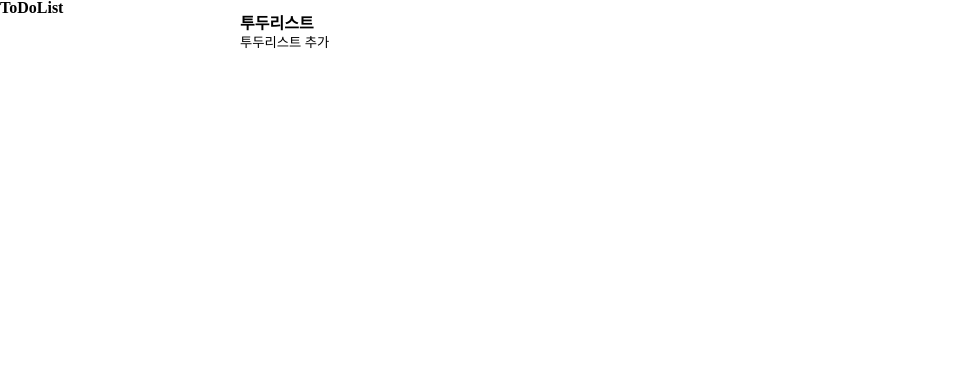
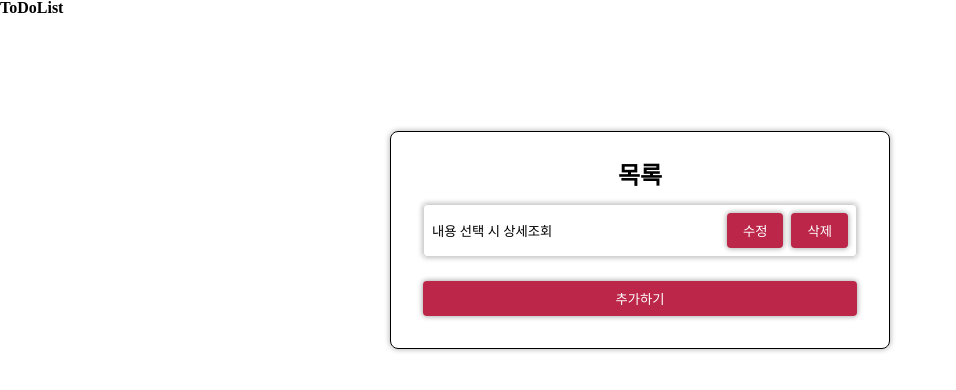
Before and after one commit to postop09/STUDY_todoList, a React (Create React App) app: page /home in a window 1280 px wide. Shown: the top 390 px of the page, without its empty margins (0-956 px from the left). Built offline with nearby package versions, Linux system fonts and the light colour scheme; no server answers; a web font is replaced by a local one.

Commit message:
#3 [ToDoList] - 목록조회 ui 구현

```diff
--- a/src/App.tsx
+++ b/src/App.tsx
@@ -6,6 +6,7 @@ import Home from "./pages/Home";
 import Layout from "./component/layout/Layout";
 import { AppProvider } from "./context/AppContext";
 import { PATH } from "./const/enums";
+import Detail from "./pages/Home/Detail";
 
 function App() {
   return (
@@ -16,6 +17,7 @@ function App() {
             <Route path={PATH.ROOT} element={<Navigate to={PATH.AUTH} />} />
             <Route path={PATH.AUTH} element={<Login />} />
             <Route path={PATH.HOME} element={<Home />} />
+            <Route path={PATH.TODO} element={<Detail />} />
             <Route path="/*" element={<Error />} />
           </Route>
         </Routes>
--- a/src/api/APIs.ts
+++ b/src/api/APIs.ts
@@ -5,7 +5,7 @@ import { AccType } from "../types/type";
  >>> TABLE OF CONTENTS
  -------------------------------------------------
  0. 로그인
- 1. ToDoList
+ 1. ListItem
  ---------------------------------------------- */
 
 // ----------------------------------------------
@@ -25,7 +25,7 @@ export const postLogin = (account: AccType) => {
 };
 
 // ----------------------------------------------
-// 1. ToDoList
+// 1. ListItem
 // ----------------------------------------------
 
 // 1-1. 목록조회
--- a/src/component/Button.tsx
+++ b/src/component/Button.tsx
@@ -4,6 +4,7 @@ import styled from "styled-components";
 type BtnProps = {
   onClick: () => void;
   disabled?: any;
+  type?: "submit" | "button";
 };
 
 interface Button extends BtnProps {
@@ -11,7 +12,7 @@ interface Button extends BtnProps {
 }
 
 const Button = (props: Button) => {
-  const { onClick, children, disabled } = props;
+  const { onClick, children, disabled, type = "button" } = props;
 
   if (disabled) {
     return (
@@ -22,7 +23,7 @@ const Button = (props: Button) => {
   }
 
   return (
-    <WriteBtn type="button" onClick={onClick} disabled={disabled}>
+    <WriteBtn type={type} onClick={onClick} disabled={disabled}>
       {children}
     </WriteBtn>
   );
@@ -37,6 +38,7 @@ const WriteBtn = styled.button`
   padding: 0.5rem 1rem;
   background-color: ${({ theme }) => theme.COLOR.original};
   color: white;
+  white-space: nowrap;
   transition: all 0.15s;
 
   &:hover {
--- a/src/const/enums.ts
+++ b/src/const/enums.ts
@@ -2,4 +2,5 @@ export enum PATH {
   ROOT = "/",
   HOME = "/home",
   AUTH = "/auth",
+  TODO = "/todo",
 }
--- /dev/null
+++ b/src/pages/Home/Detail/index.tsx
@@ -0,0 +1,11 @@
+import React from "react";
+
+const Index = () => {
+  return (
+    <section>
+      <h3>상세조회</h3>
+    </section>
+  );
+};
+
+export default Index;
--- /dev/null
+++ b/src/pages/Home/ListItem.tsx
@@ -0,0 +1,42 @@
+import React from "react";
+import Button from "../../component/Button";
+import styled from "styled-components";
+
+const ListItem = () => {
+  return (
+    <Li>
+      <ContentBtn type="button">내용 선택 시 상세조회</ContentBtn>
+      <BtnWrapper>
+        <Button onClick={() => {}}>수정</Button>
+        <Button onClick={() => {}}>삭제</Button>
+      </BtnWrapper>
+    </Li>
+  );
+};
+
+export default ListItem;
+
+const Li = styled.li`
+  display: flex;
+  justify-content: space-between;
+  box-shadow: 0 0 5px 1px #00000040;
+  border: 1px solid lightgray;
+  border-radius: ${({ theme }) => theme.ROUND.xs};
+  padding: 0.5rem;
+  transition: all 0.15s;
+
+  &:hover {
+    background-color: ${({ theme }) => theme.COLOR.secondOriginal};
+  }
+`;
+
+const BtnWrapper = styled.div`
+  display: flex;
+  gap: 0.5rem;
+`;
+
+const ContentBtn = styled.button`
+  white-space: nowrap;
+  width: 100%;
+  text-align: left;
+`;
--- a/src/pages/Home/index.tsx
+++ b/src/pages/Home/index.tsx
@@ -1,5 +1,10 @@
 import React, { useEffect } from "react";
 import * as APIs from "../../api/APIs";
+import styled from "styled-components";
+import { TitleH2 } from "../../style/style";
+import Button from "../../component/Button";
+import ListItem from "./ListItem";
+import Detail from "./Detail";
 
 const Index = () => {
   useEffect(() => {
@@ -16,13 +21,31 @@ const Index = () => {
   };
 
   return (
-    <div>
-      <h2>투두리스트</h2>
-      <button type="button" onClick={() => {}}>
-        투두리스트 추가
-      </button>
-    </div>
+    <Wrapper>
+      <TitleH2>목록</TitleH2>
+      <ListItem />
+      <RegisterBtn>
+        <Button onClick={() => {}}>추가하기</Button>
+      </RegisterBtn>
+    </Wrapper>
   );
 };
 
 export default Index;
+
+const Wrapper = styled.section`
+  position: absolute;
+  top: 30%;
+  left: 50%;
+  transform: translate(-50%, -50%);
+  box-shadow: 0 0 5px 1px #00000040;
+  border: 1px solid black;
+  border-radius: ${({ theme }) => theme.ROUND.sm};
+  width: 500px;
+  margin: auto;
+  padding: 2rem;
+`;
+
+const RegisterBtn = styled.div`
+  margin-top: 1.5rem;
+`;
--- a/src/style/GlobalStyle.js
+++ b/src/style/GlobalStyle.js
@@ -42,7 +42,7 @@ const GlobalStyle = createGlobalStyle`
     line-height: 1;
   }
 
-  menu, ol, ul {
+  menu, ol, ul, li {
     list-style: none;
   }
 
```
